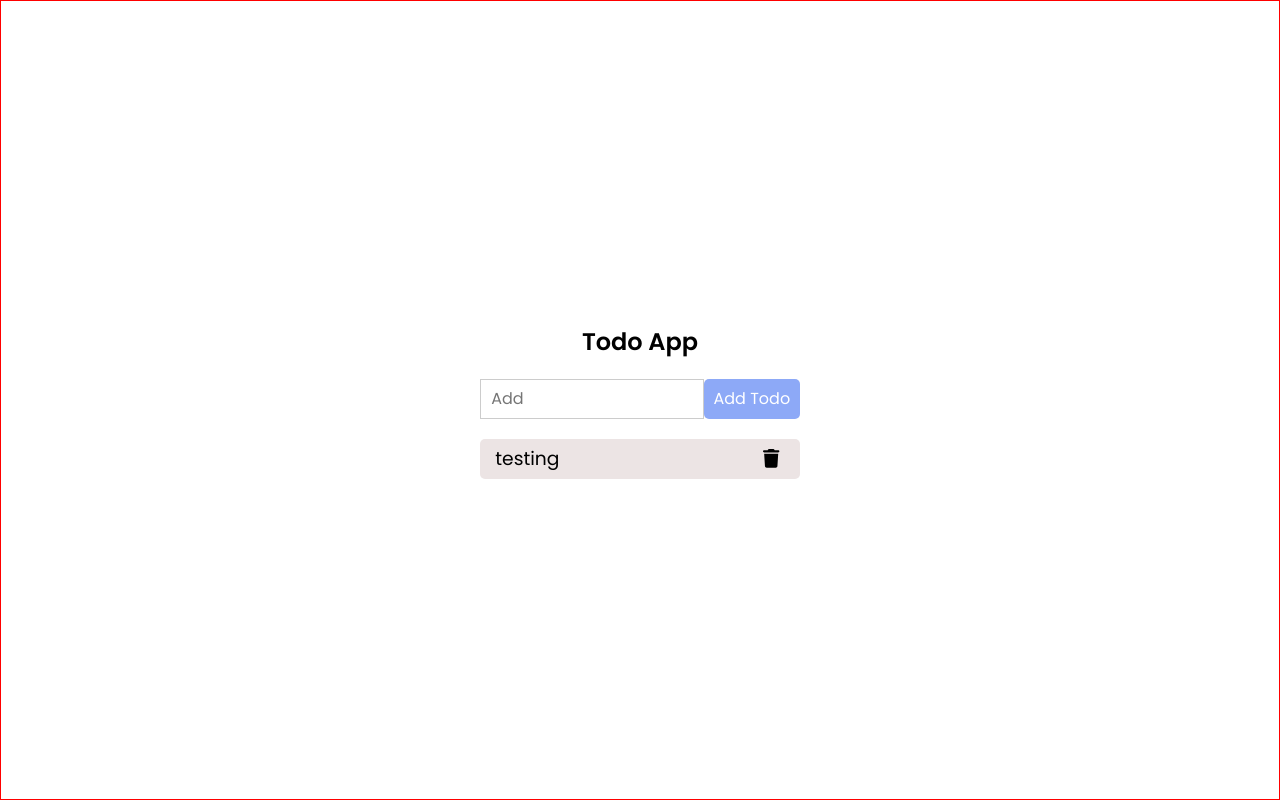
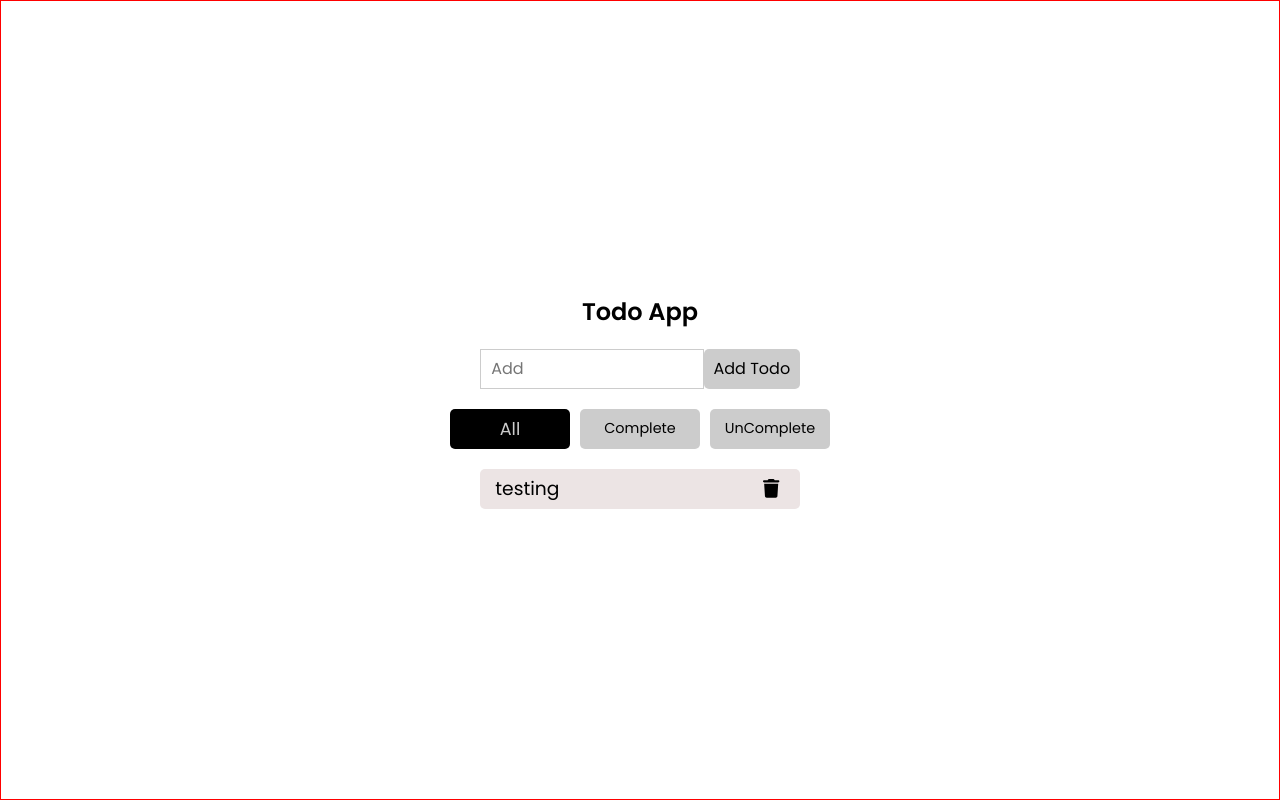
Before and after one commit to ShahwaizQasim/Todo-App, a React (Vite) app: page / in a window 1280 px wide. Built offline with nearby package versions, Linux system fonts and the light colour scheme.

Commit message:
complete todo app

```diff
--- a/src/App.jsx
+++ b/src/App.jsx
@@ -1,12 +1,11 @@
-import { useCallback, useState } from "react";
+import { useCallback, useMemo, useState } from "react";
 import TodoInput from "./components/todoInput";
 import TodoList from "./components/todoList";
 import "./App.css";
 
 function App() {
   const [inputValue, setInputValue] = useState("");
-  // console.log("inputValue=>", inputValue);
-
+  const [Filter, setFilter] = useState("All");
   const [Todos, setTodos] = useState([
     {
       todo: "testing",
@@ -37,8 +36,8 @@ function App() {
   const handleOnDeleteButton = useCallback(
     (id) => {
       const filter = Todos.filter((data) => data.id !== id);
-      console.log(filter);
       setTodos([...filter]);
+      // console.log(filter);
       // console.log('id=>', id);
     },
     [Todos]
@@ -50,9 +49,27 @@ function App() {
     todoArray[todoIndx].completed = !todoArray[todoIndx].completed;
     setTodos([...todoArray]);
 
-    console.log("todoArray", todoArray);
-    console.log("todoIndx", todoIndx);
+    // console.log("todoArray", todoArray);
+    // console.log("todoIndx", todoIndx);
   };
+
+  const filterTodos = useMemo(
+    () =>
+      Todos.filter((data) => {
+        console.log("Filter Function Change");
+
+        if (Filter == "All") {
+          return true;
+        }
+        if (Filter == "Completed" && data.completed) {
+          return true;
+        }
+        if (Filter == "UnCompleted" && !data.completed) {
+          return true;
+        }
+      }),
+    [Filter, Todos]
+  );
 
   return (
     <div className="container-fluid">
@@ -65,8 +82,32 @@ function App() {
           onDelete={handleOnDeleteButton}
         />
 
+        <div className="FilterButtons">
+          <button
+            onClick={() => setFilter("All")}
+            className={` ${Filter == "All" ? "btn2-Dup" : "btn2"}`}
+            style={{
+              fontSize: "1.1rem",
+            }}
+          >
+            All
+          </button>
+          <button
+            onClick={() => setFilter("Completed")}
+            className={`${Filter == "Completed" ? "btn2-Dup" : "btn2"}`}
+          >
+            Complete
+          </button>
+          <button
+            onClick={() => setFilter("UnCompleted")}
+            className={`${Filter == "UnCompleted" ? "btn2-Dup" : "btn2"}`}
+          >
+            UnComplete
+          </button>
+        </div>
+
         <TodoList
-          todos={Todos}
+          todos={filterTodos}
           onDelete={handleOnDeleteButton}
           toggleTodo={handleOnToggle}
         />
--- a/src/components/todoInput.jsx
+++ b/src/components/todoInput.jsx
@@ -16,11 +16,11 @@ function TodoInput({ value, onChange, onClick }) {
           onChange={onChange}
         />
         <button
-          className="btn1"
+          className={`${value === '' ? 'btn1' : 'btn1-Dup'}`}
           disabled={value === ""}
-          style={{
-            backgroundColor: value === "" ? "hsl(224, 87%, 76%)" : "#000",
-          }}
+          // style={{
+          //   backgroundColor: value === "" ? "#ccc" : "#000 text-white",
+          // }}
           onClick={onClick}
         >
           Add Todo
--- a/src/index.css
+++ b/src/index.css
@@ -51,12 +51,27 @@ h2 {
   font-family: "poppins";
   transition: 0.6s;
   cursor: pointer;
+  background-color: #ccc;
+  color: black;
+}
+
+.btn1-Dup {
+  height: 40px;
+  width: 30%;
+  border: none;
+  font-size: 1rem;
+  border-radius: 5px;
+  font-family: "poppins";
+  transition: 0.6s;
+  cursor: pointer;
+  background-color: black;
   color: #fff;
 }
-.btn1:active {
-  border: 4px solid #000;
+.btn1-Dup:active {
+  border: 4px solid #fff;
   transform: scale(0.9);
 }
+
 .todoList {
   height: 40px;
   width: 25%;
@@ -81,3 +96,41 @@ h2 {
   background-color: #c0b0b0;
   border-radius: 2px;
 }
+.FilterButtons{
+  display: flex;
+  justify-content: center;
+  column-gap: 10px;
+}
+.btn2 {
+  height: 40px;
+  width: 120px;
+  border: none;
+  font-size: 0.9rem;
+  border-radius: 5px;
+  font-family: "poppins";
+  transition: 0.6s;
+  cursor: pointer;
+  color: #000;
+  background-color: #ccc;
+}
+.btn2:active {
+  border: 4px solid #000;
+  transform: scale(0.9);
+}
+
+.btn2-Dup {
+  height: 40px;
+  width: 120px;
+  border: none;
+  font-size: 0.9rem;
+  border-radius: 5px;
+  font-family: "poppins";
+  transition: 0.6s;
+  cursor: pointer;
+  color: #ccc;
+  background-color: #000;
+}
+.btn2-Dup:active {
+  border: 4px solid #fff;
+  transform: scale(0.9);
+}
```
